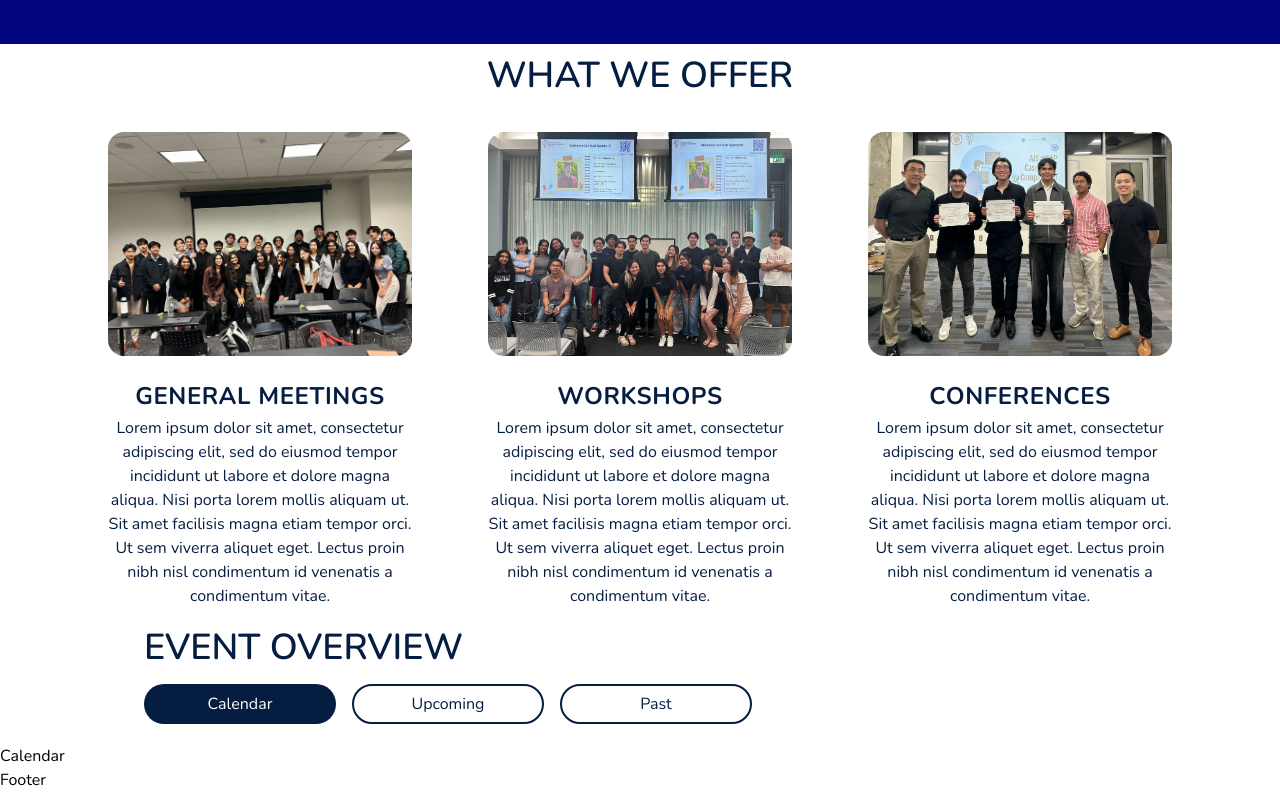
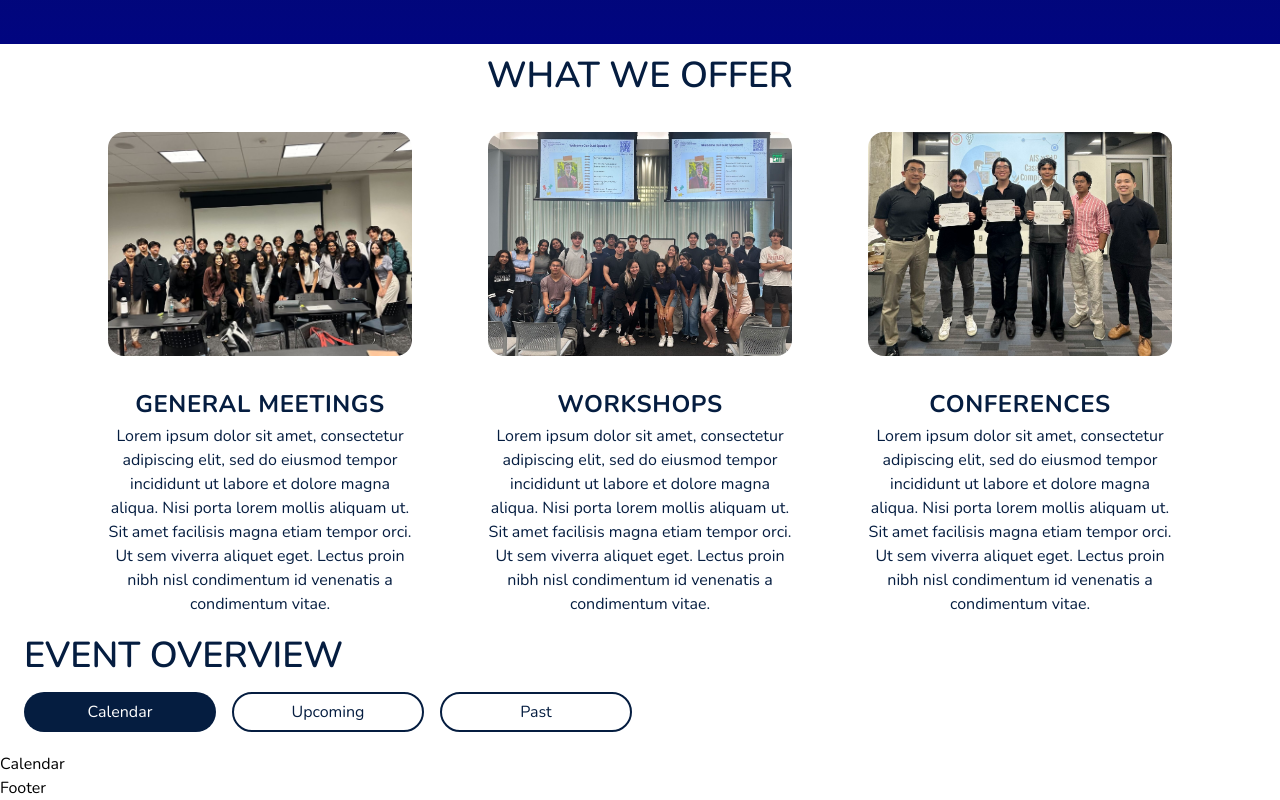
Before and after one commit to acm-ucr/ais-website, a Next.js app: page /events in a window 1280 px wide. Shown: the part 756-1556 px from the top of the page. Built offline with nearby package versions, Linux system fonts and the light colour scheme.

Commit message:
minor fixes

```diff
--- a/src/components/Filter.jsx
+++ b/src/components/Filter.jsx
@@ -9,7 +9,7 @@ const Filter = ({ filters, onChange, title, className }) => {
     onChange(filter);
   };
   return (
-    <div className="ml-36">
+    <div className="m-0 md:ml-6">
       <Title title={title} />
       <div className="flex space-x-4 mb-5 mt-4">
         {filters.map((filter) => (
--- a/src/components/board/Intern.jsx
+++ b/src/components/board/Intern.jsx
@@ -4,12 +4,12 @@ import Link from "next/link";
 
 const Intern = ({ name, title, linkedin, target = "_blank" }) => {
   return (
-    <div className="w-80 rounded-2xl border border-black flex flex-col items-center gap-2 text-ais-blue-100">
+    <div className="w-80 rounded-2xl border border-black flex flex-col items-center gap-2 text-ais-blue-100 p-3">
       <div className="font-bold text-2xl"> {name}</div>
       <div className="font-semibold text-lg">{title}</div>
-      <div className="flex justify-center gap-5 mb-3">
+      <div className="flex justify-center gap-5">
         <Link href={linkedin} target={target}>
-          <FaLinkedinIn className="scale-150" />
+          <FaLinkedinIn className="text-2xl" />
         </Link>
       </div>
     </div>
--- a/src/components/board/Interns.jsx
+++ b/src/components/board/Interns.jsx
@@ -6,7 +6,17 @@ const Interns = () => {
   return (
     <div className="flex flex-col gap-y-14">
       <div className="grid grid-cols-1 sm:grid-cols-2 md:grid-cols-3 justify-items-center gap-y-14">
-        {VARIABLES.map((intern, index) => (
+        {VARIABLES.slice(0, 6).map((intern, index) => (
+          <Intern
+            key={index}
+            name={intern.name}
+            title={intern.title}
+            linkedin={intern.linkedin}
+          />
+        ))}
+      </div>
+      <div className="flex justify-center">
+        {VARIABLES.slice(6).map((intern, index) => (
           <Intern
             key={index}
             name={intern.name}
--- a/src/components/calendar/OfferCard.jsx
+++ b/src/components/calendar/OfferCard.jsx
@@ -6,14 +6,11 @@ const OfferCard = ({ image, title, text }) => {
     <div
       className={`flex flex-col items-center w-80 h-auto mx-5 p-2 gap-3 rounded-2xl text-ais-blue-100 font-nunito`}
     >
-      <div className="h-56 w-full relative">
-        <Image
-          src={image}
-          layout="fill"
-          className="mt-2 rounded-2xl object-cover"
-          alt="offer"
-        />
-      </div>
+      <Image
+        src={image}
+        className="mt-2 rounded-2xl object-cover h-56"
+        alt="offer"
+      />
       <div className="font-bold text-2xl text-center tracking-wide whitespace-nowrap mt-5">
         {title}
       </div>
```
